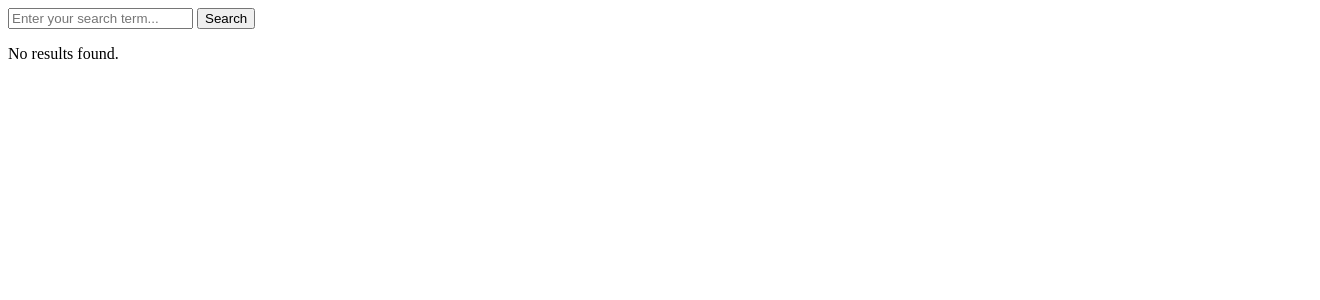
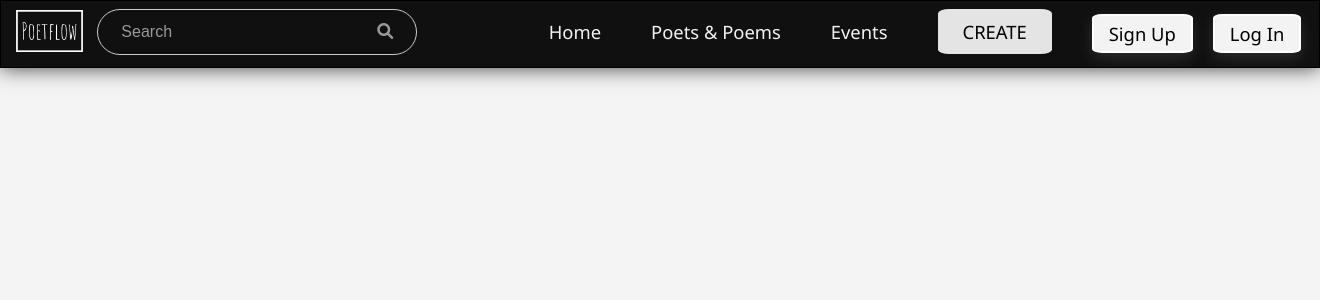
Before and after one commit to bilskyi/poet_flow, a Django app: page /search/ in a window 1320 px wide. Shown: the top 300 px of the page. Run offline with Django 4.2, Linux system fonts and the light colour scheme.

Commit message:
work with search bar

```diff
--- a/poet_flow/home/templates/home/base.html
+++ b/poet_flow/home/templates/home/base.html
@@ -21,10 +21,10 @@
         <a href="{% url 'welcome' %}"
           ><img src="{% static 'home/img/logo-white.png' %}" alt="Logo"></a>
       </li>
-      <form action="{% url 'search' %}" method="GET">
+      <form action="{% url 'search' %}" method="get">
       <div class="search-bar">
         <div class="search-container">
-          <input type="text" name="query" required="" id="id_query" placeholder="Search" class="search-input">
+          <input type="text" name="query" required="" id="id_query" value="{{request.GET.query}}" placeholder="Search" class="search-input">
           <button class="search-button" type="submit">
             <i class="fas fa-search"></i>
           </button>
--- a/poet_flow/home/templates/home/search.html
+++ b/poet_flow/home/templates/home/search.html
@@ -1,17 +1,24 @@
-<!-- search.html -->
-
-<form action="{% url 'search' %}" method="GET">
-    <input type="text" name="query" placeholder="Enter your search term..." value="{{ request.GET.query }}">
-    <button type="submit">Search</button>
-</form>
-
-{% if results %}
-    <h2>Search Results:</h2>
-    <ul>
-        {% for result in results %}
-            <li>{{ result }}</li>
-        {% endfor %}
-    </ul>
-{% else %}
-    <p>No results found.</p>
-{% endif %}
+{% extends 'home/base.html' %}
+{% load static %}
+{% block head %}
+<title>Poetry Site</title>
+<link rel="stylesheet" href="{% static 'home/css/main.css' %}" />
+{% endblock head %}
+{% block content %}
+{% for poem in results %}
+<div class="poem">
+  <h2>
+    <a href="{% url 'view_detail' poem.author.slug poem.slug %}"
+      >{{poem.title}}</a
+    >
+  </h2>
+  <pre><a href="{% url 'view_detail'  poem.author.slug poem.slug %}">{{poem.content |truncatewords_html:40}}</a></pre>
+  <p>
+    <a href="{% url 'poet-detail' poem.author.slug %}">{{ poem.author }}</a>
+  </p>
+  {% for tag in poem.tags.all %}
+  <p class="tag">{{tag}}</p>
+  {% endfor %}
+</div>
+{% endfor %}
+{% endblock content %}
--- a/poet_flow/home/views.py
+++ b/poet_flow/home/views.py
@@ -28,7 +28,7 @@ def view_detail(request, poet_slug, poem_slug):
 def search_view(request):
     query = request.GET.get('query')
     if query:
-        results = UserPoem.objects.filter(title=query)
+        results = list(UserPoem.objects.filter(title=query)) + list(ClassicPoem.objects.filter(title=query))
     else:
         results = []
     return render(request, 'home/search.html', {'results': results})
```
Also changed, not shown: poet_flow/home/templates/home/search_results.html (deleted, +0 -15 lines).
